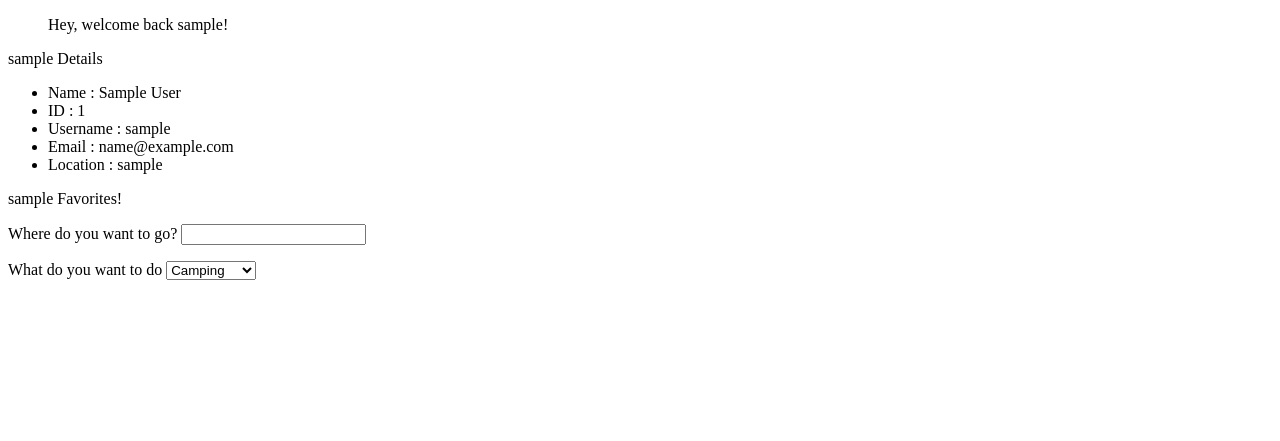
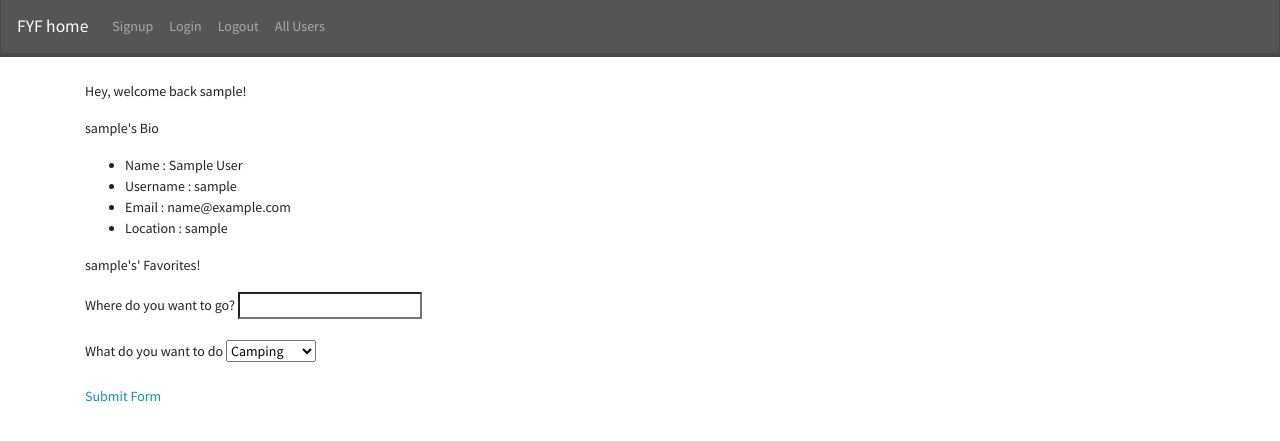
Before and after one commit to smackin/findyourfun, a Flask app: page /1 in a window 1280 px wide. Shown: the top 441 px of the page. Run offline with Flask 2, Linux system fonts and the light colour scheme; the visitor is signed in with stand-in values (Sample User, id 1); data comes from the database, SQL or seed files in the repository; some libraries are stand-ins or nearby versions.

Commit message:
parks route

```diff
--- a/app.py
+++ b/app.py
@@ -4,6 +4,8 @@ from flask_sqlalchemy import SQLAlchemy
 from models import db, connect_db, User
 from flask_debugtoolbar import DebugToolbarExtension
 from forms import RegisterForm, LogInForm, SearchForm
+import requests as API_request
+import json
 
 app = Flask(__name__)
 
@@ -18,7 +20,7 @@ connect_db(app)
 
 @app.route('/')
 def home_page():
-    """displayes home page"""
+    """displays home page"""
     return render_template('index.html')
 
 @app.route('/login', methods=['GET', 'POST'])
@@ -77,6 +79,7 @@ def show_user(user_id):
     """show details about user based on user id"""
     form = SearchForm()
     user = User.query.get_or_404(user_id)
+    session['user_id'] = user.id
     return render_template('userdetail.html', user=user, form=form)
 
 
@@ -90,7 +93,16 @@ def find_function():
 @app.route('/park', methods =['GET'])
 def display_parks():
     """display park data based on search term"""
+    url = "https://developer.nps.gov/api/v1/activities/parks?id=24380E3F-AD9D-4E38-BF13-C8EEB21893E7&api_key=b5SPZ9bRhqC2LZDBW0bvZjLlojSTZXCDSTctBS54"
 
+    payload={}
+    headers = {}
+
+    response = API_request.request("GET", url, headers=headers, data=payload)
+
+    print(response.text)
+    json_data = json.loads(response.text)
+    print(json_data.data)
     return render_template ('park.html')
 
 
--- a/templates/base.html
+++ b/templates/base.html
@@ -15,6 +15,7 @@
     <li class="nav-item"><a class="nav-link" href="/register">Signup</a></li>
     <li class="nav-item"><a class="nav-link" href="/login">Login </a></li>
     <li class="nav-item"><a class="nav-link" href="/logout">Logout</a></li>
+    <li class="nav-item"><a class="nav-link" href="/user">All Users</a></li>
   </ul>
 </nav>
 
--- a/templates/userdetail.html
+++ b/templates/userdetail.html
@@ -1,9 +1,6 @@
-<!DOCTYPE html>
-<html lang="en">
-<head>
-    <meta charset="UTF-8">
-    <meta http-equiv="X-UA-Compatible" content="IE=edge">
-    <meta name="viewport" content="width=device-width, initial-scale=1.0">
+{% extends 'base.html'%}
+{% block content %}
+
     <title>{{user.name}}</title>
 </head>
 <body>
@@ -11,10 +8,10 @@
         {{user.greeting()}}
     </blockquote>
     <div>
-        <p>{{user.username}} Details</p>
+        <p>{{user.username}}'s Bio</p>
     <ul>
         <li> Name : {{user.name}} </li>
-        <li> ID : {{user.id}} </li>
+        <!-- <li> ID : {{user.id}} </li> -->
         <li> Username : {{user.username}} </li>
         <li> Email : {{user.email}} </li>
         <li> Location : {{user.state}} </li>
@@ -22,7 +19,7 @@
     </div>
 
     <div>
-        <p>{{user.username}} Favorites!</p>
+        <p>{{user.username}}'s' Favorites!</p>
         <!-- Create UL of all users favorites -->
     </div>
 
@@ -41,8 +38,7 @@
             {{ error }}
             {% endfor %}
         </p>
-
         {% endfor %}
-
-</body>
-</html>
+        <!-- add a button for this form submit -->
+        <a href="/park">Submit Form</a>
+{% endblock %}
```
